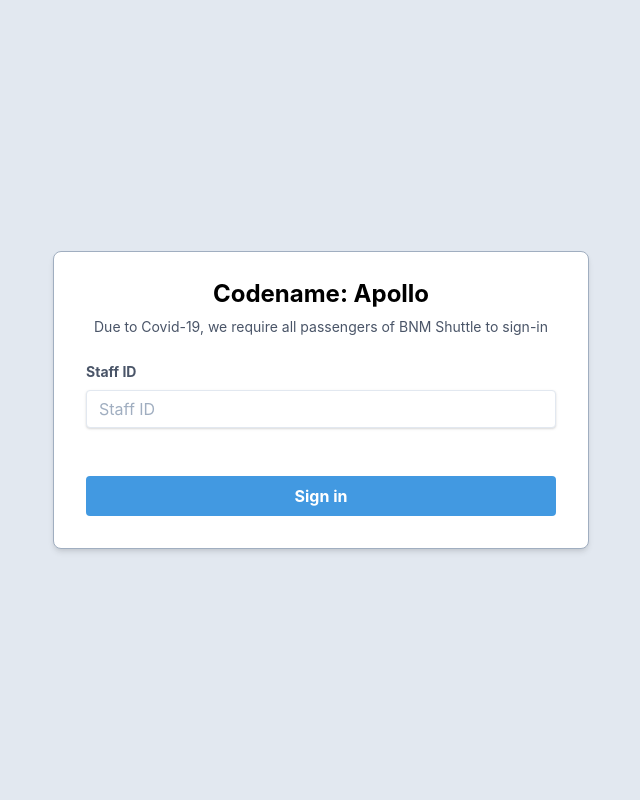
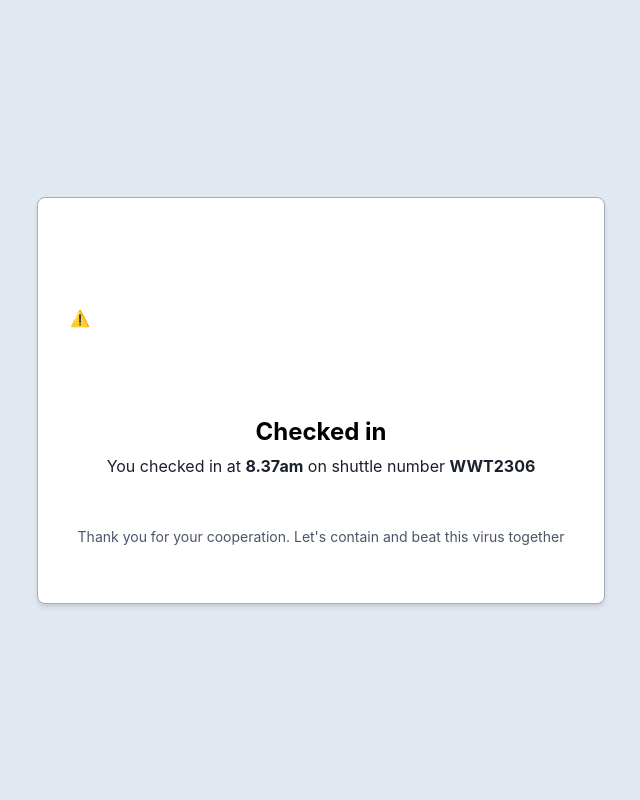
Before and after one commit to knazran/apollo, a Django app: template base/templates/base/success.html in a window 1280 px wide. Shown: the whole page, without its empty margins (319-959 px from the left). Run offline with Django 3.2, Linux system fonts and the light colour scheme; the template is opened without the code that fills it: values that come from a table or form of the project are taken from there, others are empty.

Commit message:
Added success page

```diff
--- a/base/templates/base/home.html
+++ b/base/templates/base/home.html
@@ -2,7 +2,7 @@
 
 {% block main_content %}
 <div class="flex m-auto justify-center self-center">
-    <form class="form-signin bg-white rounded-lg border-gray-500 border shadow-md px-8 pt-6 pb-8"
+    <form class="form-signin bg-white rounded-lg border-gray-500 border shadow-md mx-6 px-8 pt-6 pb-8"
         role="form" method="post" action="/base/home">
         <!-- action="/base/home" -->
         {% csrf_token %}
@@ -22,8 +22,8 @@
             </div>
         </div>
 
-        <div class="flex items-center mt-12">
-            <button class="bg-blue-500 hover:bg-blue-700 text-white font-bold py-2 px-4 rounded focus:outline-none focus:shadow-outline text-center w-full" type="submit">Sign in</button>
+        <div class="flex items-center mt-8">
+            <button class="bg-blue-500 hover:bg-blue-700 text-white font-bold py-2 px-4 rounded focus:outline-none focus:shadow-outline text-center w-full" type="submit">Check in</button>
         </div>
         {% if form.errors %}
         <p class="leading-tight text-red-500 my-4">Your username and password didn't match. Please try again.</p>
--- a/base/templates/base/success.html
+++ b/base/templates/base/success.html
@@ -1,34 +1,27 @@
-{% extends "index.html" %}
+{% extends "index.html" %} {% block main_content %}
+<div class="flex m-auto justify-center self-center">
+  <div
+    class=" bg-white w-full rounded-lg border-gray-500 border shadow-md mx-6 px-8 pt-6 pb-8"
+  >
+    <script src="https://unpkg.com/@lottiefiles/lottie-player@latest/dist/lottie-player.js"></script>
+    <div class="w-full flex items-center">
+        <lottie-player
+        src="https://assets6.lottiefiles.com/datafiles/8UjWgBkqvEF5jNoFcXV4sdJ6PXpS6DwF7cK4tzpi/Check Mark Success/Check Mark Success Data.json"
+        background="transparent"
+        speed="1"
+        class="w-full h-48"
+        autoplay
+      >
+    </div>
 
-{% block main_content %}
-<div class="flex m-auto justify-center self-center">
-    <form class="form-signin bg-white rounded-lg border-gray-500 border shadow-md px-8 pt-6 pb-8"
-        role="form" method="post" action="/base/home">
-        <!-- action="/base/home" -->
-        {% csrf_token %}
-        <h3 class="form-signin-heading text-center text-2xl font-bold mb-1">Codename: Apollo</h3>
-        <p class="text-gray-700 font-italic text-sm mb-6 text-center px-2">
-           Due to Covid-19, we require all passengers of BNM Shuttle to sign-in
-        </p>
-        <div class="form-group">
-            <div class="input-group mb-4">
-                <label class="block text-gray-700 text-sm font-bold mb-2" for="staff_id">
-                    Staff ID
-                </label>
-                <input type="text"
-                    class="form-control shadow appearance-none border rounded w-full py-2 px-3 text-gray-700 leading-tight focus:outline-none focus:shadow-outline"
-                    name="{{ form.staff_id.html_name }}" id="{{ form.staff_id.id_for_label }}" placeholder="Staff ID"
-                    autocomplete="off" />
-            </div>
-        </div>
-
-        <div class="flex items-center mt-12">
-            <button class="bg-blue-500 hover:bg-blue-700 text-white font-bold py-2 px-4 rounded focus:outline-none focus:shadow-outline text-center w-full" type="submit">Sign in</button>
-        </div>
-        {% if form.errors %}
-        <p class="leading-tight text-red-500 my-4">Your username and password didn't match. Please try again.</p>
-        {% endif %}
-    </form>
-
+    </lottie-player>
+    <h3 class="text-center text-2xl font-bold mb-1">Checked in</h3>
+    <p class="text-gray-900 text-md mb-12 text-center px-2 mb-4">
+        You checked in at <strong>8.37am</strong> on shuttle number <strong>WWT2306</strong>
+      </p>
+    <p class="text-gray-700 font-italic text-sm mb-6 text-center px-2">
+      Thank you for your cooperation. Let's contain and beat this virus together
+    </p>
+  </div>
 </div>
 {% endblock %}
--- a/base/urls.py
+++ b/base/urls.py
@@ -7,6 +7,7 @@ urlpatterns = [
     path('', include('django.contrib.auth.urls'), name='user'),
     path('home', views.homeView, name='home'),
     path('confirm', views.confirmView, name='confirm'),
+    path('success', views.successView, name='success'),
     # path('<uuid:topic_id>/topic', views.topicView, name='topic'),
     # path('<uuid:topic_id>/delete_topic', views.deleteTopicView, name='delete_topic'),
     # path('create_topic', views.createTopicView, name='create_topic'),
--- a/base/views.py
+++ b/base/views.py
@@ -42,7 +42,8 @@ def homeView(request):
 def confirmView(request):
     staff_id = request.GET.get('staff_id')
     context = {
-        'staff_id' : staff_id
+        'staff_id' : staff_id,
+        'vehicle_id': 'WWT2306'
     }
 
     return render(request, 'base/confirm.html', context)
@@ -53,4 +54,4 @@ def successView(request):
 
     }
 
-    return render(request, 'base/home.html', context)
+    return render(request, 'base/success.html', context)
--- a/requirements.txt
+++ b/requirements.txt
@@ -1 +1,2 @@
 Django==2.2.5
+python_dateutil==2.8.1
```
Also changed, not shown: base/templates/base/confirm.html (+30 -15 lines).
